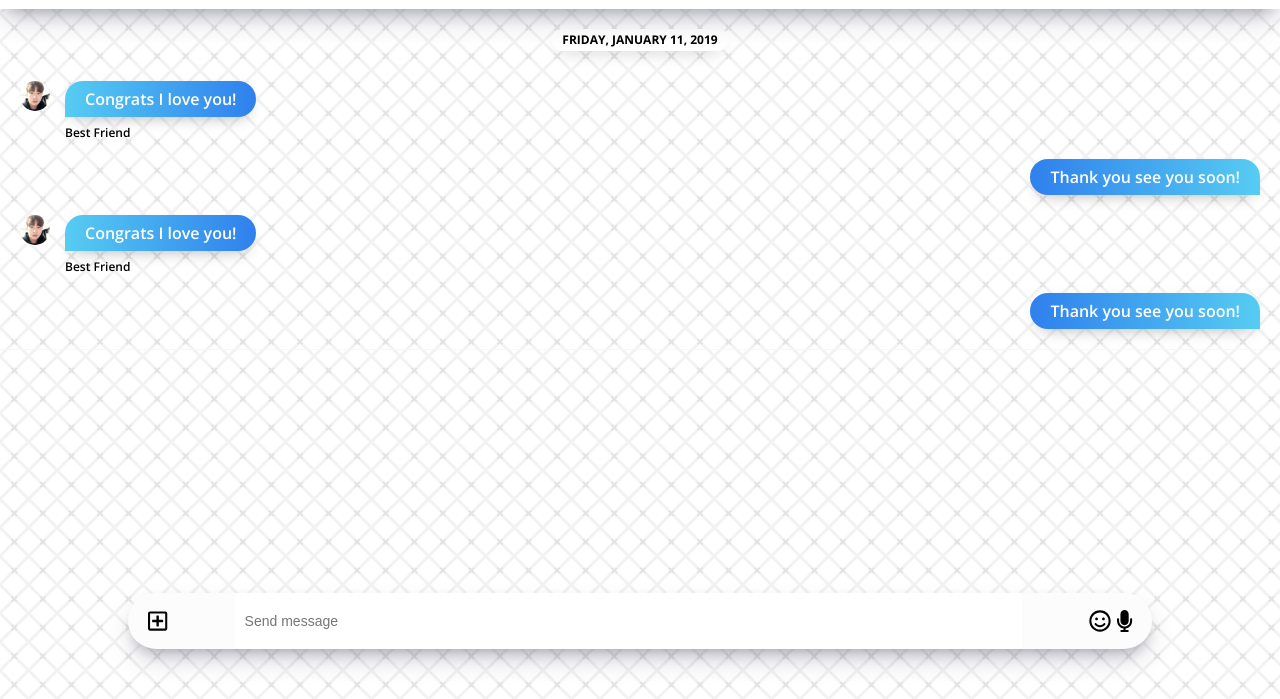
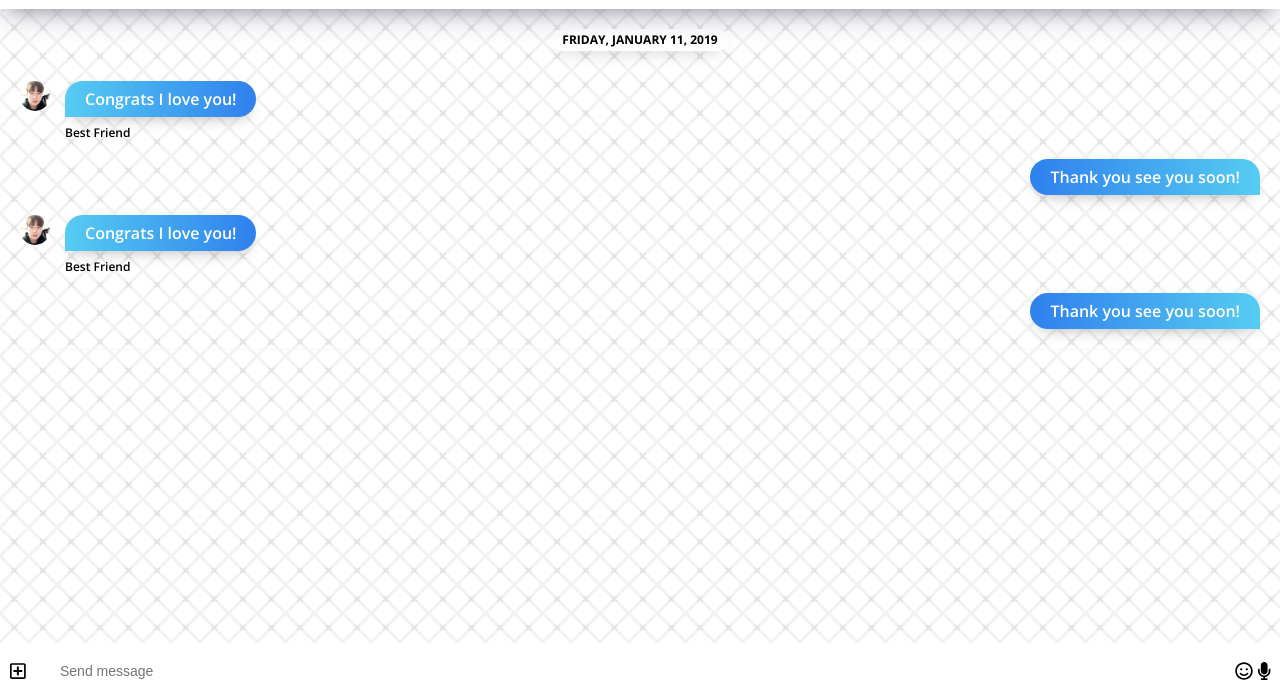
Before and after one commit to doowankim/kakao-clone-2.0, a website: page chat.html in a window 1280 px wide. Shown: the part 101-800 px from the top of the page. Drawn offline with nearby package versions, Linux system fonts and the light colour scheme.

Commit message:
Chat send message part animation sibling selector(~)

```diff
--- a/chat.html
+++ b/chat.html
@@ -79,14 +79,19 @@
                 </li>
             </ul>
         </main>
-        <div class="chat__write">
-            <div class="chat__write-column">
+        <div class="chat__write-container">
+            <input
+                type="text"
+                class="chat__write"
+                placeholder="Send message"
+                class="chat__write-input"
+            />
+
+            <div class="chat__icon-left chat__icon">
                 <i class="far fa-plus-square"></i>
             </div>
-            <div class="chat__write-column">
-                <input type="text" placeholder="Send message" class="chat__write-input"/>
-            </div>
-            <div class="chat__write-column">
+
+            <div class="chat__icon-right chat__icon">
                 <span class="chat__write-icon">
                     <i class="far fa-smile"></i>
                 </span>
--- a/css/chat.css
+++ b/css/chat.css
@@ -24,41 +24,66 @@
     min-height: 1000vh; /*viewport(screen) height에 100% 높이를 주는 것 */
 }
 
-.chat__write {
+.chat__write-container {
     position: fixed;
-    bottom: 50px;
-    width: 80%;
+    bottom: 0;
     margin: 0 auto;
     left: 0;
     right: 0;
     display: flex;
     justify-content: space-between;
     align-items: center;
-    background-color: #fcfcfc;
-    padding: 0px 20px;
+    width: 100%;
+}
+
+.chat__icon-left {
+    position: absolute;
+    left: 10px;
+}
+
+.chat__icon-right {
+    position: absolute;
+    right: 10px;
+}
+
+.chat__write {
+    margin: 0 auto;
+    bottom: 0px;
+    width: 100%;
+    border-radius: 0;
+    padding: 20px 60px;
+    border: none;
+    font-size: 14px;
+    transition: width 0.5s ease-in-out,
+    border-radius 0.5s ease-in-out,
+    transform 0.5s ease-in-out;
+}
+
+.chat__write:focus {
+    outline: none;
+    width: 80%;
+    transform: translateY(-100px);
     border-radius: 40px;
     box-shadow: 0 13px 27px -5px rgba(50,50,93,.25),
     0 8px 16px -8px rgba(0,0,0,.3),
     0 -6px 16px -6px rgba(0,0,0,.025);
 }
 
-.chat__write .chat__write-column {
+.chat__write:focus ~ .chat__icon { /* sibling selector(~) */
+    opacity: 0; /* 만약 display: none; 으로 하면 애니메이션을 추가해도 적용되지 않음 */
+}
+
+.chat__icon {
+    font-size: 18px;
+    transition: opacity 0.3s ease-in-out;
+}
+
+.chat__write i {
     font-size: 22px;
 }
 
 .chat__write .chat__write-column:nth-child(2) {
     width: 80%;
-}
-
-.chat__write-column input {
-    padding: 20px 10px;
-    width: 100%;
-    border: none;
-    font-size: 14px;
-}
-
-.chat__write-column input:focus {
-    outline: none;
 }
 
 .chat-screen .chat__messages {
```
